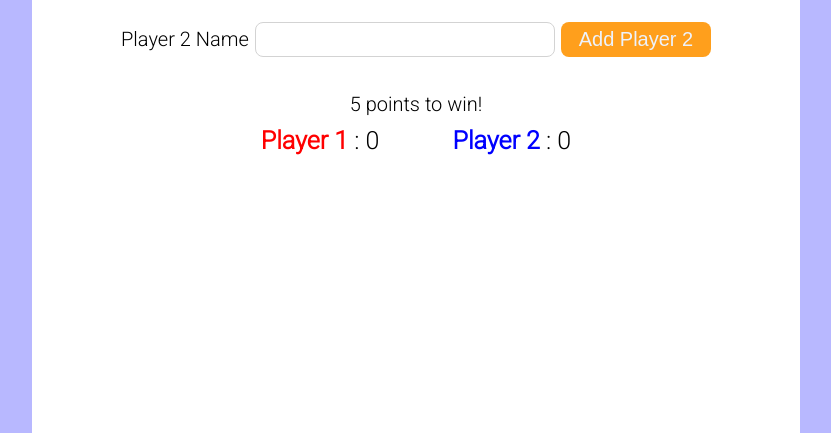
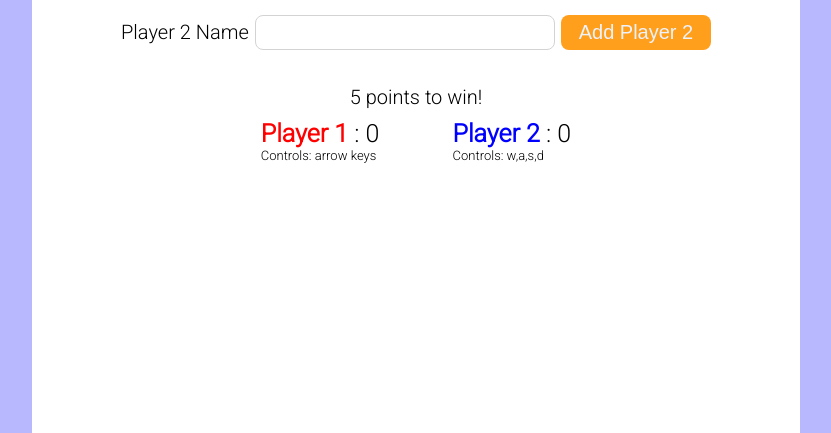
Before and after one commit to jackzhen1996/snake, a website with bundled scripts: page public/index.html in a window 1280 px wide. Shown: the part 367-800 px from the top of the page, without its empty margins (224-1055 px from the left). Built offline with nearby package versions, Linux system fonts and the light colour scheme; files whose address does not match are found by name.

Commit message:
added instructions

```diff
--- a/public/client/index.js
+++ b/public/client/index.js
@@ -93,7 +93,7 @@ const traverse = (player) => {
       if (currentX === 41 || currentY === 41 || currentX === 0 || currentY === 0 ||
         currentX2 === 41 || currentY2 === 41 || currentX2 === 0 || currentY2 === 0) {
         gameOver = true;
-        $('#scoreContainer').text('Game Over!');
+        $('#scoreContainer').text('Game Over! Refresh To Restart');
         p1moves = [];
         p2moves = [];
       }
--- a/public/index.html
+++ b/public/index.html
@@ -30,11 +30,15 @@
     </div>
     <div class='scores'>
       <div id='scoreContainer'>
-        <div id ='p1' data-ready = 'false' data-direction='ArrowUp' data-position='{x:20,y:5}' data-score='0'> <span id='p1Name'>Player 1</span> : <span id ='p1Score'>0</span></div>
-        <div id ='p2' data-ready = 'false' data-direction='s' data-position='{x:20,y:15}' data-score='0'><span id='p2Name'>Player 2 </span> : <span id ='p2Score'>0</span></div>
+        <div id ='p1' data-ready = 'false' data-direction='ArrowUp' data-position='{x:20,y:5}' data-score='0'> <span id='p1Name'>Player 1</span> : <span id ='p1Score'>0</span>
+        <div class='controls'>Controls: arrow keys </div>
+        </div>
+        <div id ='p2' data-ready = 'false' data-direction='s' data-position='{x:20,y:15}' data-score='0'><span id='p2Name'>Player 2 </span> : <span id ='p2Score'>0</span><br/>
+        <div class='controls'>Controls: w,a,s,d</div></div>
       </div>
     </div>
   </div>
+
   <script src="/socket.io/socket.io.js"></script>
   <script src="./server/socket.js"></script>
   </body>
--- a/public/styles.css
+++ b/public/styles.css
@@ -122,3 +122,7 @@ button:hover {
   font-weight: 700;
 
 }
+
+.controls {
+  font-size: 13px;
+}
```
